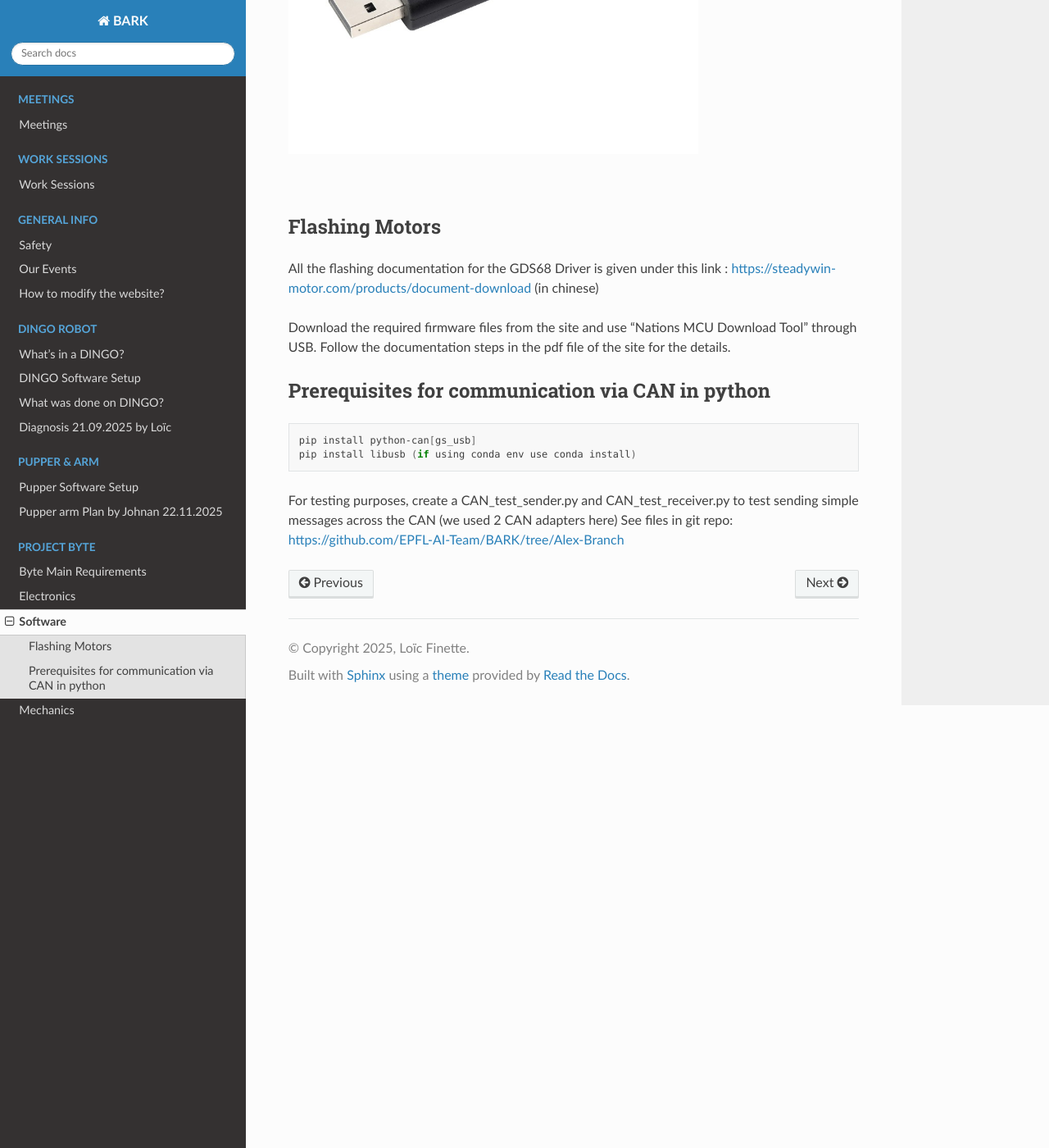
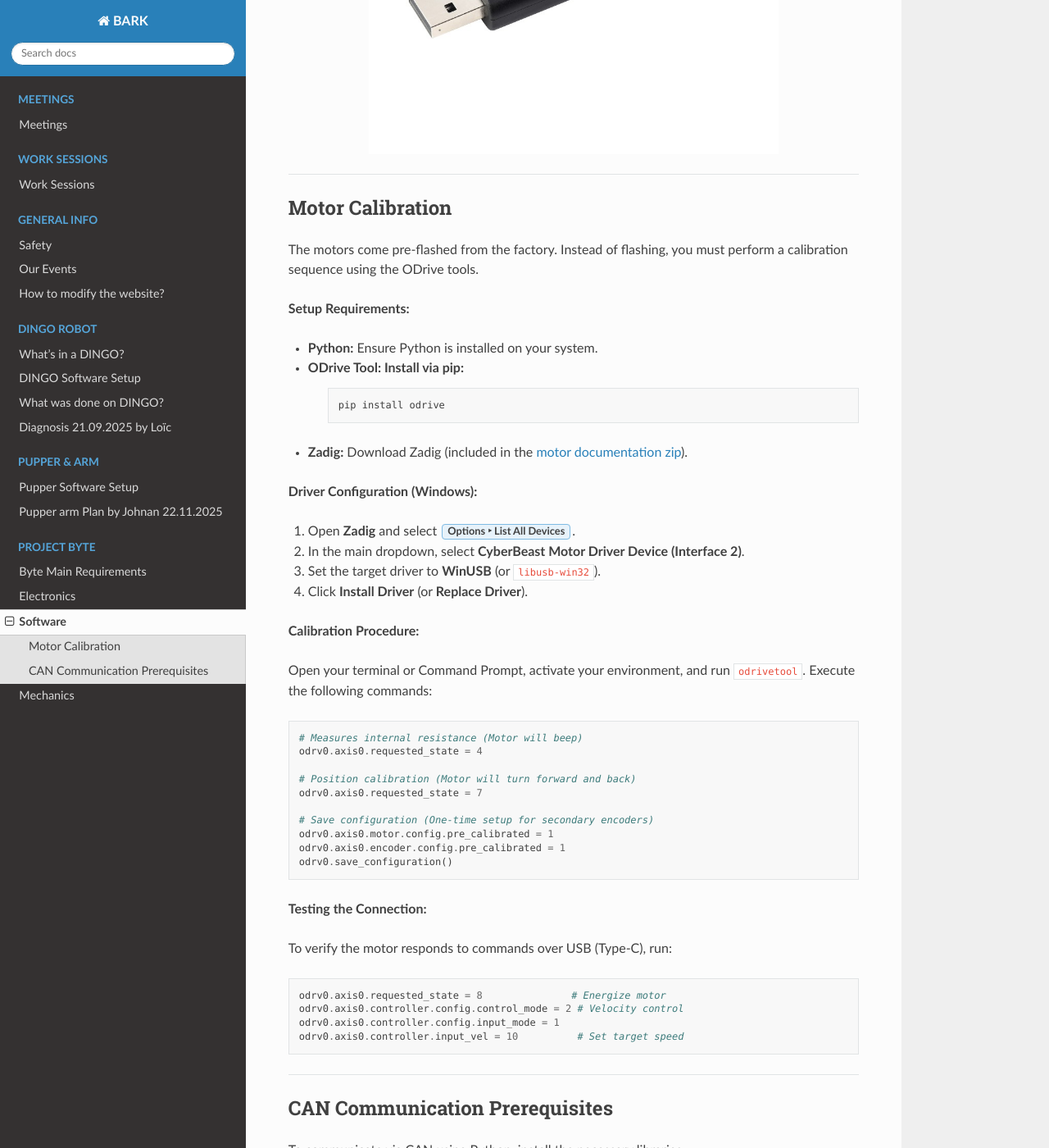
Before and after one commit to lolothecoder/BARK_Documentation, a Sphinx documentation site: the page built from docs/source/information/Software.rst, in a window 1280 px wide and 1400 px high, scrolled down 544 px. Shown: the whole window at 82% size. Built offline with Sphinx 7.4.7 and the Read the Docs theme 3.1.0, drawn with Linux system fonts in a browser that asks for light colours; some of the changed text lies outside the part shown.

```diff
--- a/docs/source/index.rst
+++ b/docs/source/index.rst
@@ -108,6 +108,10 @@ But if you are not sure of something, ask someone who knows. We would like to av
 
 .. _Github Tasks Management: https://github.com/orgs/EPFL-AI-Team/projects/13
 
+`PCB Boards repo`_ : The hardware design and electronics files
+
+.. _PCB Boards repo: https://github.com/JohnanLuca02/BYTE_Electronics/tree/main
+
 `DINGO repo`_ : The code and explanation of the DINGO
 
 .. _DINGO repo: https://github.com/Yerbert/DingoQuadruped
--- a/docs/source/information/Software.rst
+++ b/docs/source/information/Software.rst
@@ -1,25 +1,80 @@
 Software
 ========
 
-In order to be able to communicate between the Jetson/PC to the motors. We require a USB to CAN adapter. This is the one we chose:
+To facilitate communication between the Jetson/PC and the motors, a USB-to-CAN adapter is required. For this project, we are using the following adapter:
 
 .. image:: /assets/byte_research/usb-can-a-1_1.jpg
    :width: 500px
+   :align: center
+   :alt: USB to CAN Adapter
 
-|
+----
 
-Flashing Motors
-~~~~~~~~~~~~~~~
-All the flashing documentation for the GDS68 Driver is given under this link : https://steadywin-motor.com/products/document-download (in chinese)
+Motor Calibration
+-----------------
 
-Download the required firmware files from the site and use “Nations MCU Download Tool” through USB. Follow the documentation steps in the pdf file of the site for the details.
+The motors come pre-flashed from the factory. Instead of flashing, you must perform a calibration sequence using the ODrive tools.
 
-Prerequisites for communication via CAN in python
-~~~~~~~~~~~~~~~~~~~~~~~~~~~~~~~~~~~~~~~~~~~~~~~~~
+**Setup Requirements:**
+
+* **Python:** Ensure Python is installed on your system.
+* **ODrive Tool:** Install via pip:
+    .. code-block:: bash
+
+       pip install odrive
+* **Zadig:** Download Zadig (included in the `motor documentation zip <https://steadywin-motor.com/products/document-download>`_).
+
+**Driver Configuration (Windows):**
+
+1. Open **Zadig** and select :menuselection:`Options --> List All Devices`.
+2. In the main dropdown, select **CyberBeast Motor Driver Device (Interface 2)**.
+3. Set the target driver to **WinUSB** (or ``libusb-win32``).
+4. Click **Install Driver** (or **Replace Driver**).
+
+**Calibration Procedure:**
+
+Open your terminal or Command Prompt, activate your environment, and run ``odrivetool``. Execute the following commands:
+
+.. code-block:: python
+
+   # Measures internal resistance (Motor will beep)
+   odrv0.axis0.requested_state = 4
+
+   # Position calibration (Motor will turn forward and back)
+   odrv0.axis0.requested_state = 7
+
+   # Save configuration (One-time setup for secondary encoders)
+   odrv0.axis0.motor.config.pre_calibrated = 1
+   odrv0.axis0.encoder.config.pre_calibrated = 1
+   odrv0.save_configuration()
+
+**Testing the Connection:**
+
+To verify the motor responds to commands over USB (Type-C), run:
+
+.. code-block:: python
+
+   odrv0.axis0.requested_state = 8               # Energize motor
+   odrv0.axis0.controller.config.control_mode = 2 # Velocity control
+   odrv0.axis0.controller.config.input_mode = 1
+   odrv0.axis0.controller.input_vel = 10          # Set target speed
+
+----
+
+CAN Communication Prerequisites
+-------------------------------
+
+To communicate via CAN using Python, install the necessary libraries:
+
 .. code-block:: bash
 
     pip install python-can[gs_usb]
-    pip install libusb (if using conda env use conda install)
+    # If using Conda: conda install libusb
+    pip install libusb
 
-For testing purposes, create a CAN_test_sender.py and CAN_test_receiver.py to test sending simple messages across the CAN (we used 2 CAN adapters here)
-See files in git repo: https://github.com/EPFL-AI-Team/BARK/tree/Alex-Branch
+**Testing Scripts:**
+
+For validation, refer to the ``CAN_test_sender.py`` and ``CAN_test_receiver.py`` scripts in the repository. These tests typically require two CAN adapters to verify cross-communication.
+
+.. note::
+   View the source files in the `EPFL BARK Git Repo <https://github.com/EPFL-AI-Team/BARK/tree/Alex-Branch>`_.
--- /dev/null
+++ b/docs/source/work_sessions/Spring_2026/04_23-03-2026.rst
@@ -0,0 +1,4 @@
+Week of 23.03.2026
+==================
+
+Coming Soon!
```
Also changed, not shown: docs/source/information/Mechanics.rst (+15 -0 lines), docs/source/meetings/Spring_2026/03_21-03-2026.rst (added, +14 -0 lines), docs/source/work_sessions/Spring_2026/03_14-03-2026.rst (deleted, +0 -31 lines), docs/source/work_sessions/Spring_2026/03_16-03-2026.rst (added, +35 -0 lines), docs/source/assets/byte_research/byte_leg_v1.png (added), docs/source/work_sessions/Spring_2026/01_02-03-2026.rst (renamed from docs/source/work_sessions/Spring_2026/01_07-03-2026.rst), 1 other file.
